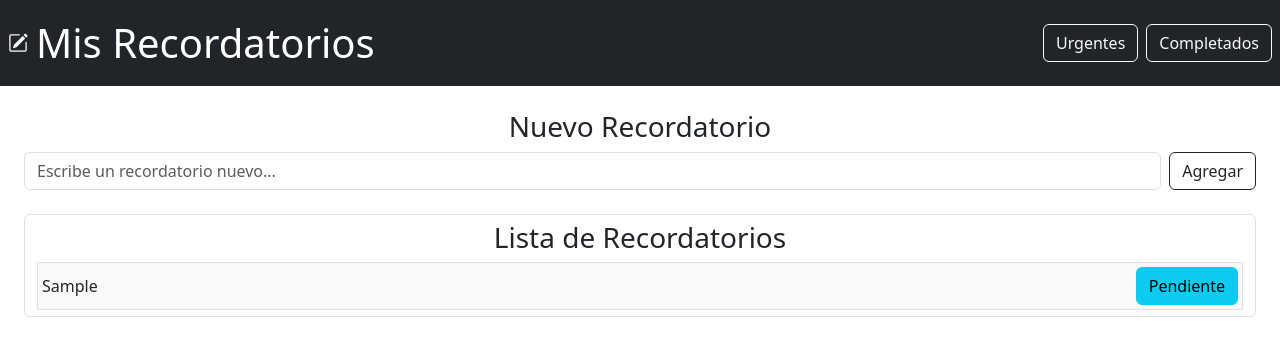
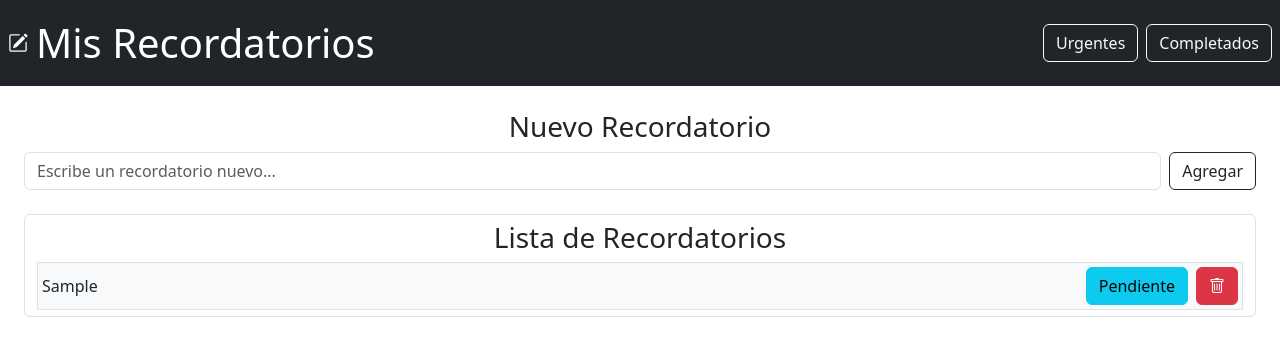
Before and after one commit to anarrdev/recordatorio, a React (Vite) app: page / in a window 1280 px wide. Both pictures are taken after typing "Sample" into the empty fields and a click on the button "Agregar". Shown: the top 356 px of the page. Built offline with nearby package versions, Linux system fonts and the light colour scheme.

Commit message:
estado, eliminar la tarea

```diff
--- a/src/App.jsx
+++ b/src/App.jsx
@@ -44,6 +44,21 @@ function App() {
     })
     setReminders(newReminders)
   }
+
+
+  //Eliminar tarea
+  const eraseTask = (index) => {
+
+    if (!reminders[index].completed) {
+      alert('No puede eliminar la tarea si no se ha completado')
+      return
+    } const nuevoReminders = reminders.filter((tarea, posicion) => {
+      return posicion !== index
+    })
+    setReminders(nuevoReminders)
+  }
+
+
 
   return (
     <div className='text-center'>
@@ -109,11 +124,18 @@ function App() {
               reminders.map((i, index) => (
                 <div key={index} className='d-flex justify-content-between align-items-center border bg-light p-1'>
                   <p className='mb-0'>{i.task}</p>
-                  <button
-                    className={i.completed ? 'btn btn-success' : 'btn btn-info'}
-                    onClick={() => toggleTask(index)}>
-                    {i.completed ? 'Completada' : 'Pendiente'}
-                  </button>
+
+                  <div className='d-flex gap-2'>
+                    <button
+                      className={i.completed ? 'btn btn-success' : 'btn btn-info'}
+                      onClick={() => toggleTask(index)}>
+                      {i.completed ? 'Completada' : 'Pendiente'}
+                    </button>
+                    <button className='btn btn-danger' onClick={() => eraseTask(index)}>
+                      <i className='bi bi-trash'></i>
+                    </button>
+                  </div>
+
                 </div>
               ))
             }
```
